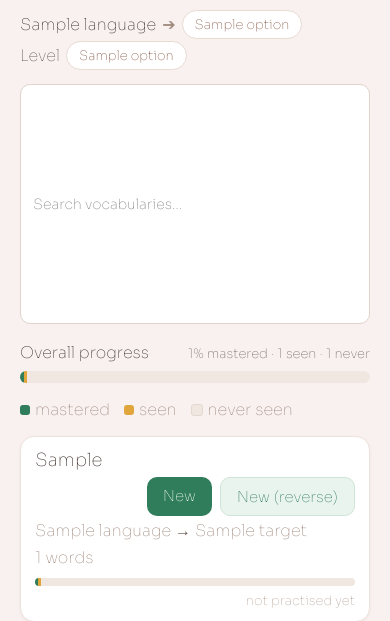
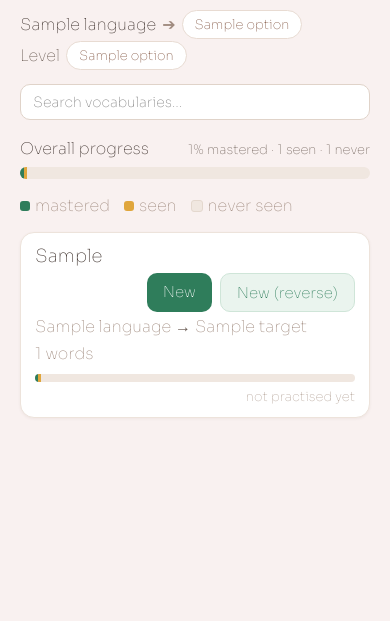
Before and after one commit to hectord/word-list-teacher, a FastAPI app: template app/templates/index.html in a window 390 px wide. Shown: the part 126-747 px from the top of the page. Run offline with FastAPI, Linux system fonts and the light colour scheme; the template is opened without the code that fills it: most values are stand-ins (such as "Sample title", 1, 10 or a date in 2020).

Commit message:
Fix textbox size

```diff
--- a/app/static/pages.css
+++ b/app/static/pages.css
@@ -495,7 +495,7 @@ a.signout:hover { text-decoration: underline; }
 
 /* vocabulary search on the index page */
 .voc-toolbar { margin: 4px 0 18px; }
-.voc-toolbar input[type="search"] { flex: 1 1 240px; max-width: 420px; }
+.voc-toolbar input[type="search"] { flex: 1 1 auto; max-width: 420px; }
 .no-voc-match { padding: 34px 0; }
 
 .word-list {
@@ -664,6 +664,9 @@ a.signout:hover { text-decoration: underline; }
     padding: 8px 12px;
     font-size: 14px;
   }
+  /* the toolbar stacks in a column here: a flex-basis would become the
+     height of the search box */
+  .voc-toolbar input[type="search"] { flex: 0 0 auto; max-width: 100%; }
   .toolbar .stats { text-align: right; font-size: 13px; }
 
   .word-list-toggle { padding: 10px 12px; margin-bottom: 12px; }
--- a/app/templates/hard_words.html
+++ b/app/templates/hard_words.html
@@ -3,7 +3,7 @@
 {% block title %}Hard words{% endblock %}
 
 {% block header %}
-    <link rel="stylesheet" href="/static/pages.css?v=18">
+    <link rel="stylesheet" href="/static/pages.css?v=19">
     <link rel="stylesheet" href="/static/hard.css?v=1">
 {% endblock %}
 
--- a/app/templates/index.html
+++ b/app/templates/index.html
@@ -3,7 +3,7 @@
 {% block title %}Vocabularies{% endblock %}
 
 {% block header %}
-    <link rel="stylesheet" href="/static/pages.css?v=18">
+    <link rel="stylesheet" href="/static/pages.css?v=19">
     <script src="/static/index.js?v=1"></script>
 {% endblock %}
 
--- a/app/templates/scoreboard.html
+++ b/app/templates/scoreboard.html
@@ -3,7 +3,7 @@
 {% block title %}Scoreboard{% endblock %}
 
 {% block header %}
-    <link rel="stylesheet" href="/static/pages.css?v=18">
+    <link rel="stylesheet" href="/static/pages.css?v=19">
     <link rel="stylesheet" href="/static/scoreboard.css?v=6">
 {% endblock %}
 
--- a/app/templates/settings.html
+++ b/app/templates/settings.html
@@ -3,7 +3,7 @@
 {% block title %}Settings{% endblock %}
 
 {% block header %}
-    <link rel="stylesheet" href="/static/pages.css?v=18">
+    <link rel="stylesheet" href="/static/pages.css?v=19">
 {% endblock %}
 
 {% block body %}
--- a/app/templates/stats.html
+++ b/app/templates/stats.html
@@ -3,7 +3,7 @@
 {% block title %}Stats{% endblock %}
 
 {% block header %}
-    <link rel="stylesheet" href="/static/pages.css?v=18">
+    <link rel="stylesheet" href="/static/pages.css?v=19">
     <link rel="stylesheet" href="/static/stats.css?v=7">
 {% endblock %}
 
--- a/app/templates/vocabulary.html
+++ b/app/templates/vocabulary.html
@@ -3,7 +3,7 @@
 {% block title %}Vocabulary{% endblock %}
 
 {% block header %}
-    <link rel="stylesheet" href="/static/pages.css?v=18">
+    <link rel="stylesheet" href="/static/pages.css?v=19">
     <script src="/static/vocabulary.js?v=5"></script>
 {% endblock %}
 
```
